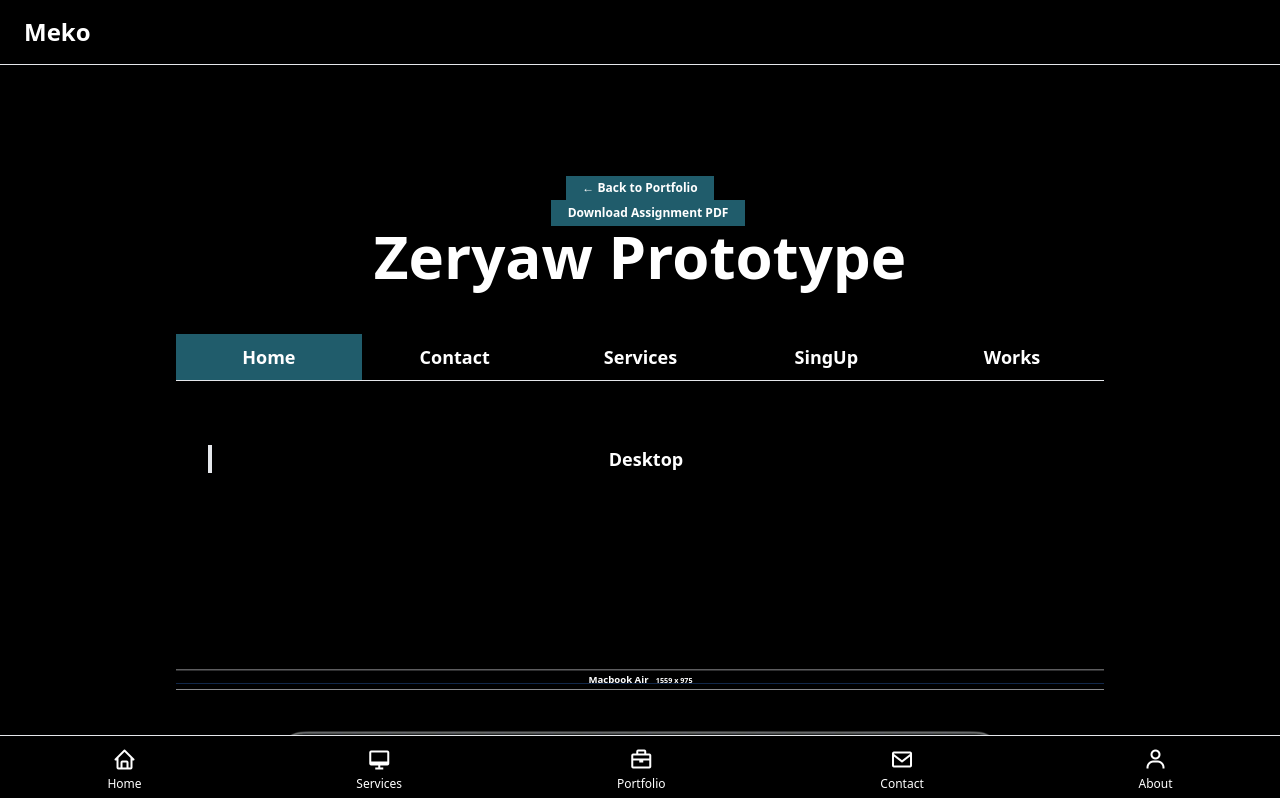
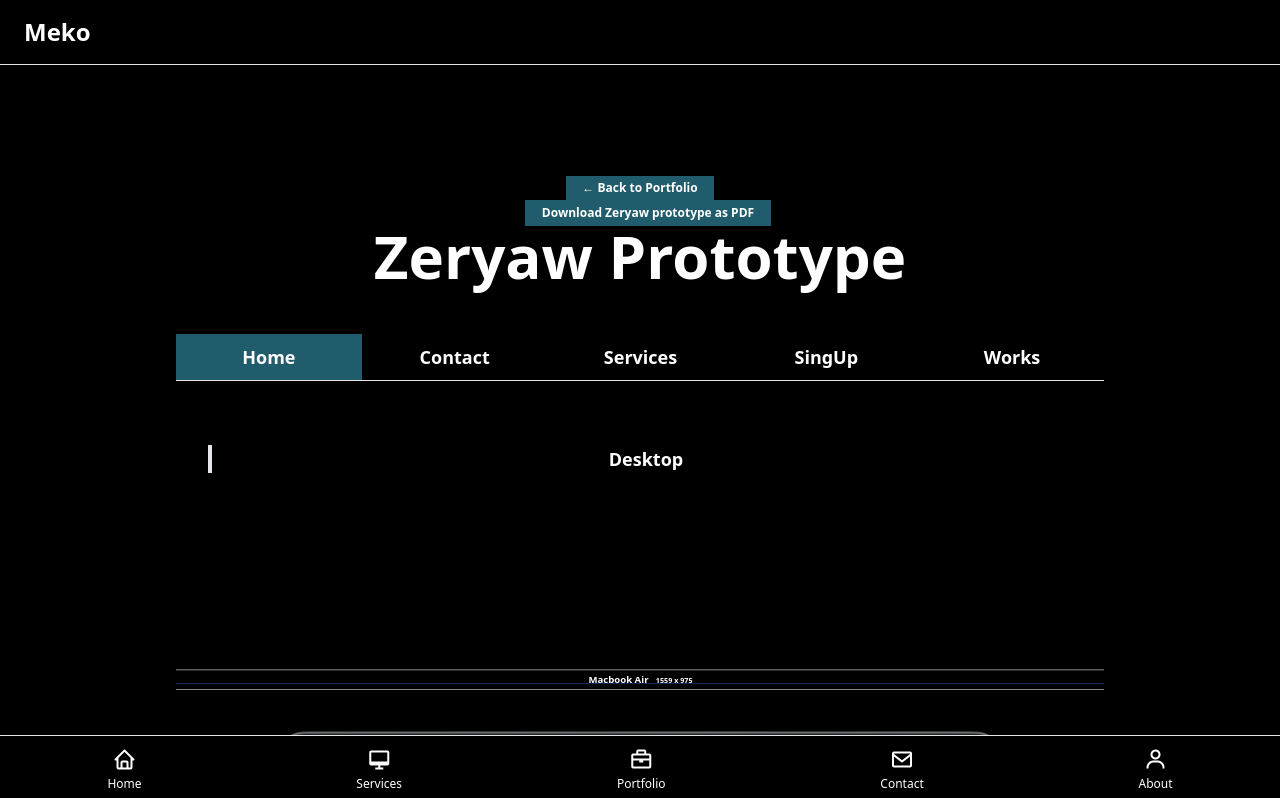
Before and after one commit to MekoRaoulifard/FutureProfile, a Vue app: page /zeryaw in a window 1280 px wide. Shown: the top 798 px of the page. Built offline with nearby package versions, Linux system fonts and the light colour scheme.

Commit message:
Fix base path for Vercel deployment

```diff
--- a/src/views/Zeryaw.vue
+++ b/src/views/Zeryaw.vue
@@ -17,7 +17,7 @@
             @click="downloadPdf"
             class="bg-accent text-bg-dark px-4 py-1 text-xs font-semibold hover:bg-accent-hover transition"
           >
-            Download Assignment PDF
+            Download Zeryaw prototype as PDF
           </button>
         </div>
         <h2 class="text-3xl sm:text-4xl lg:text-6xl font-bold text-center sm:text-left text-text-primary">
```
